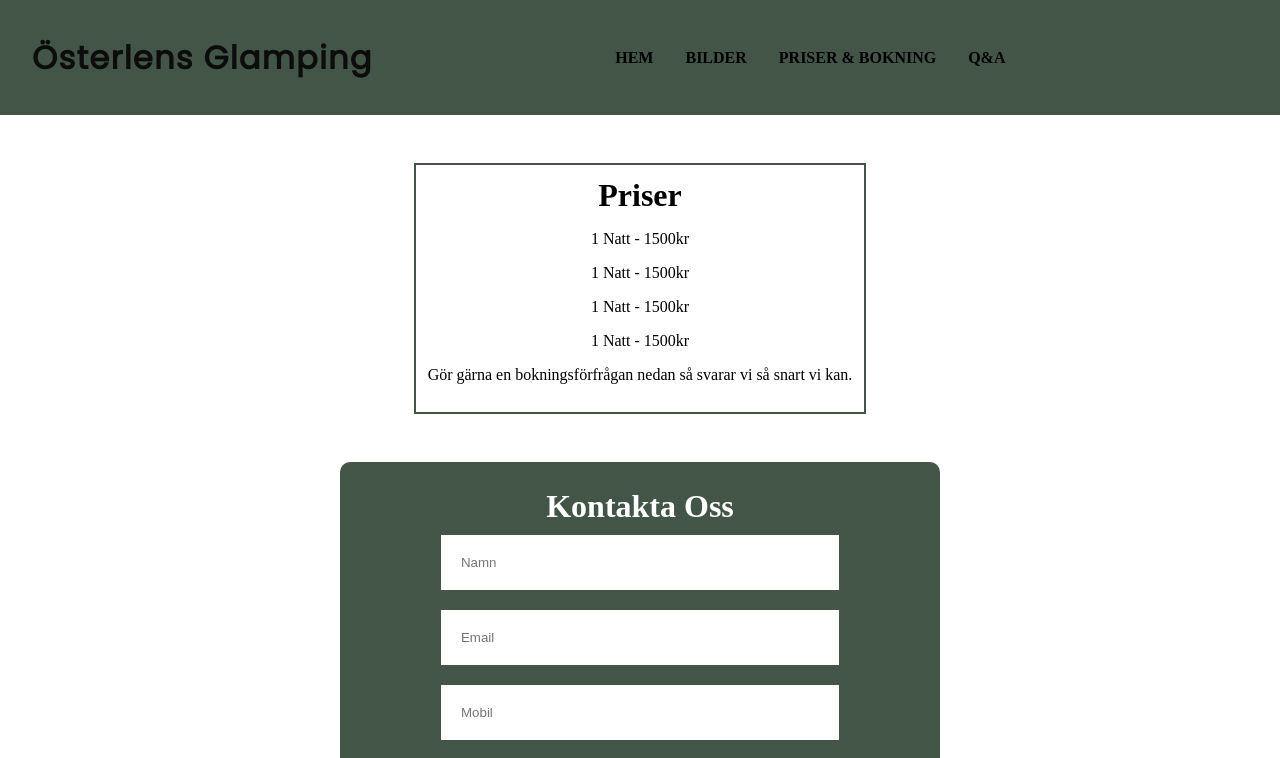
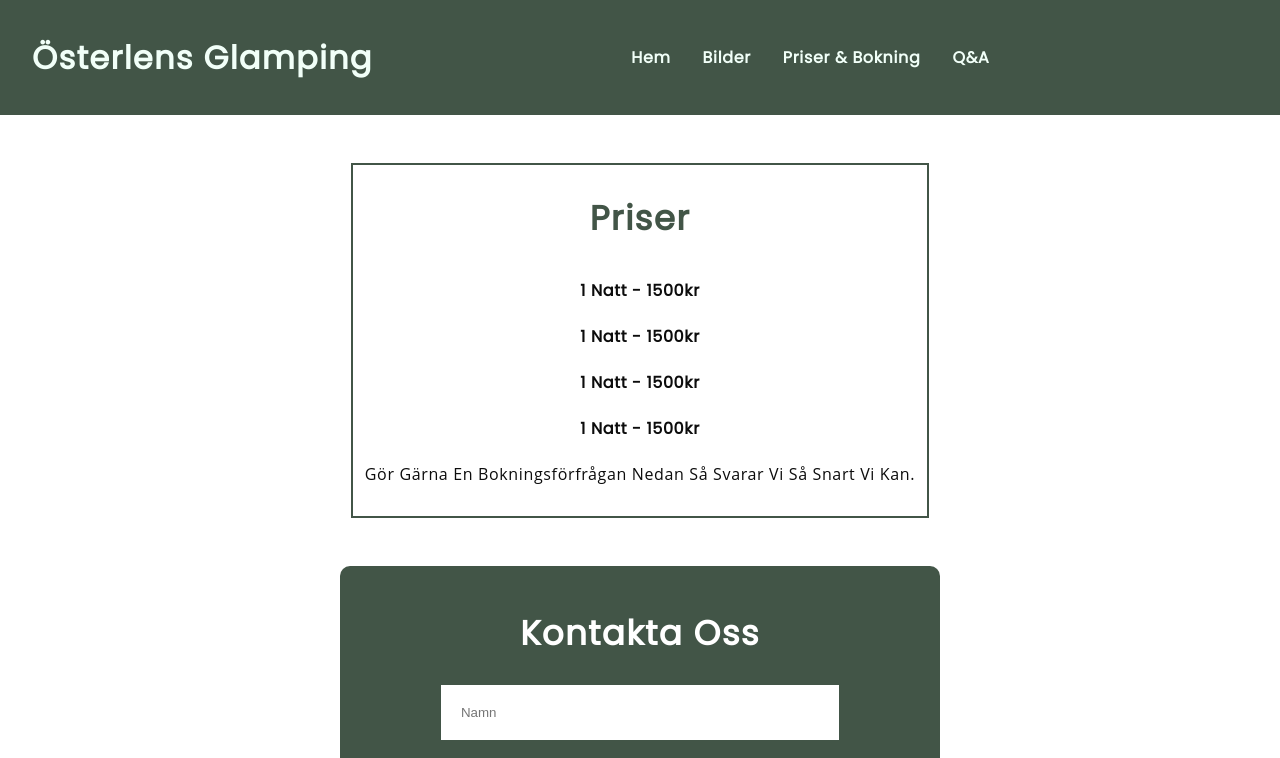
Before and after one commit to Tobzki/osterlens-glamping, a React (Create React App) app: page /booking in a window 1280 px wide. Shown: the top 758 px of the page. Built offline with nearby package versions, Linux system fonts and the light colour scheme.

Commit message:
some navbar refreshes

```diff
--- a/src/App.css
+++ b/src/App.css
@@ -90,7 +90,7 @@
 .headtext__peppins {
   font-family: var(--font-base);
   color: var(--color-green);
-  font-size: 64px;
+  font-size: 34px;
   line-height: 83.2px;
   letter-spacing: 0.04em;
   text-transform: capitalize;
--- a/src/components/NavBar/Navbar.css
+++ b/src/components/NavBar/Navbar.css
@@ -12,9 +12,19 @@
   line-height: 83.2px;
   letter-spacing: 0.04em;
   text-transform: capitalize;
-  color: var(--color-black);
+  color: #f1fff8;
+
 }
-
+.navbar__menu_text {
+  font-family: var(--font-base);
+  color: #f1fff8;
+  font-weight: 700;
+  letter-spacing: 0.04em;
+  text-transform: capitalize;
+  font-feature-settings: "tnum" on, "lnum" on;
+  line-height: 29.9px;
+  font-size: 16px;
+}
 .app__navbar_links {
   flex: 1;
   display: flex;
@@ -50,11 +60,17 @@
 
 .app__navbar_smallscreen_overlay .overlay__close {
   font-size: 27px;
-  color: var(--color-dark);
   cursor: pointer;
   position: absolute;
-  top: 20px;
-  right: 20px;
+  top: 5.5%;
+  left: 92.5%;
+}
+.app__navbar_smallscreen_overlay .overlay__open {
+  font-size: 27px;
+  cursor: pointer;
+  position: absolute;
+  top: 2.5%;
+  left: 90%;
 }
 
 .app__navbar_smallscreen_links {
--- a/src/components/NavBar/Navbar.jsx
+++ b/src/components/NavBar/Navbar.jsx
@@ -3,7 +3,7 @@ import { GiHamburgerMenu } from "react-icons/gi";
 import { AiFillCloseCircle } from "react-icons/ai";
 import "./Navbar.css";
 import { Link } from "react-router-dom";
-
+import "../../App.css";
 const Navbar = () => {
   const [toggleMenu, setToggleMenu] = useState(false);
 
@@ -14,40 +14,61 @@ const Navbar = () => {
       </div>
       <ul className="app__navbar_links">
         <li className="p__cormorant">
-          <Link to="/">Hem</Link>
+          <Link className="navbar__menu_text" to="/">
+            Hem
+          </Link>
         </li>
         <li className="p__cormorant">
-          <Link to="/images">Bilder</Link>
+          <Link className="navbar__menu_text" to="/images">
+            Bilder
+          </Link>
         </li>
         <li className="p__cormorant">
-          <Link to="/booking">Priser & Bokning</Link>
+          <Link className="navbar__menu_text" to="/booking">
+            Priser & Bokning
+          </Link>
         </li>
         <li className="p__cormorant">
-          <Link to="/questions">Q&A</Link>
+          <Link className="navbar__menu_text" to="/questions">
+            Q&A
+          </Link>
         </li>
       </ul>
       <div className="app__navbar_smallscreen">
-        <GiHamburgerMenu fontSize={27} onClick={() => setToggleMenu(true)} />
+        <GiHamburgerMenu
+          color="white"
+          fontSize={27}
+          onClick={() => setToggleMenu(true)}
+        />
 
         {toggleMenu && (
           <div className="app__navbar_smallscreen_overlay flex__center slide_bottom">
-            <AiFillCloseCircle
-              fontSize={27}
-              className="overlay__close"
-              onClick={() => setToggleMenu(false)}
-            />
             <ul className="app__navbar_smallscreen_links">
+              <AiFillCloseCircle
+                color="white"
+                fontSize={27}
+                onClick={() => setToggleMenu(false)}
+                className="overlay__close"
+              />
               <li className="p__cormorant">
-                <Link to="/">Hem</Link>
+                <Link className="navbar__menu_text" to="/">
+                  Hem
+                </Link>
               </li>
               <li className="p__cormorant">
-                <Link to="/images">Bilder</Link>
+                <Link className="navbar__menu_text" to="/images">
+                  Bilder
+                </Link>
               </li>
               <li className="p__cormorant">
-                <Link to="/booking">Priser & Bokning</Link>
+                <Link className="navbar__menu_text" to="/booking">
+                  Priser & Bokning
+                </Link>
               </li>
               <li className="p__cormorant">
-                <Link to="/questions">Q&A</Link>
+                <Link className="navbar__menu_text" to="/questions">
+                  Q&A
+                </Link>
               </li>
             </ul>
           </div>
--- a/src/pages/PricesBookings/PricesBookings.jsx
+++ b/src/pages/PricesBookings/PricesBookings.jsx
@@ -2,7 +2,6 @@ import React, { useState } from "react";
 import Navbar from "../../components/NavBar/Navbar";
 import Footer from "../../components/Footer/Footer";
 import emailjs from "emailjs-com";
-
 import "./PricesBookings.css";
 
 const PricesBookings = () => {
```
Also changed, not shown: 1 other file (tests, documents, lock files or other folders).
